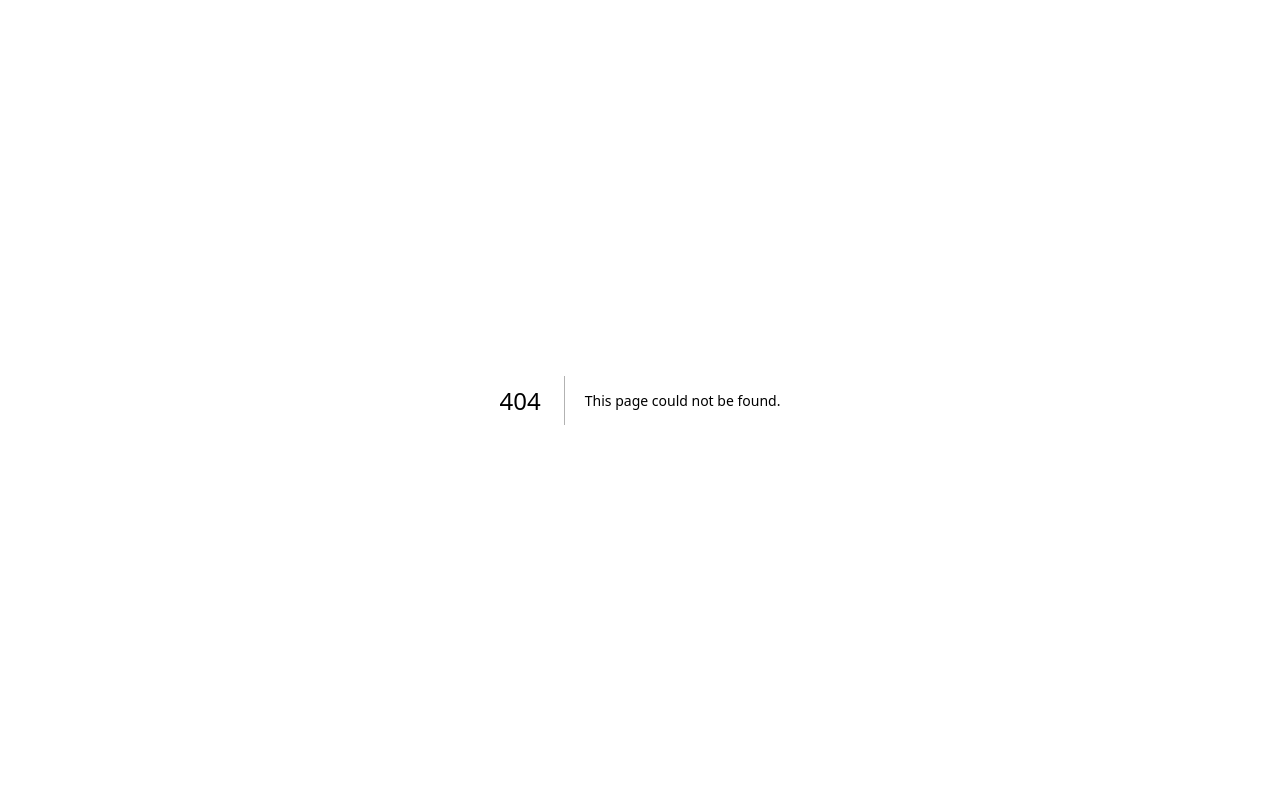
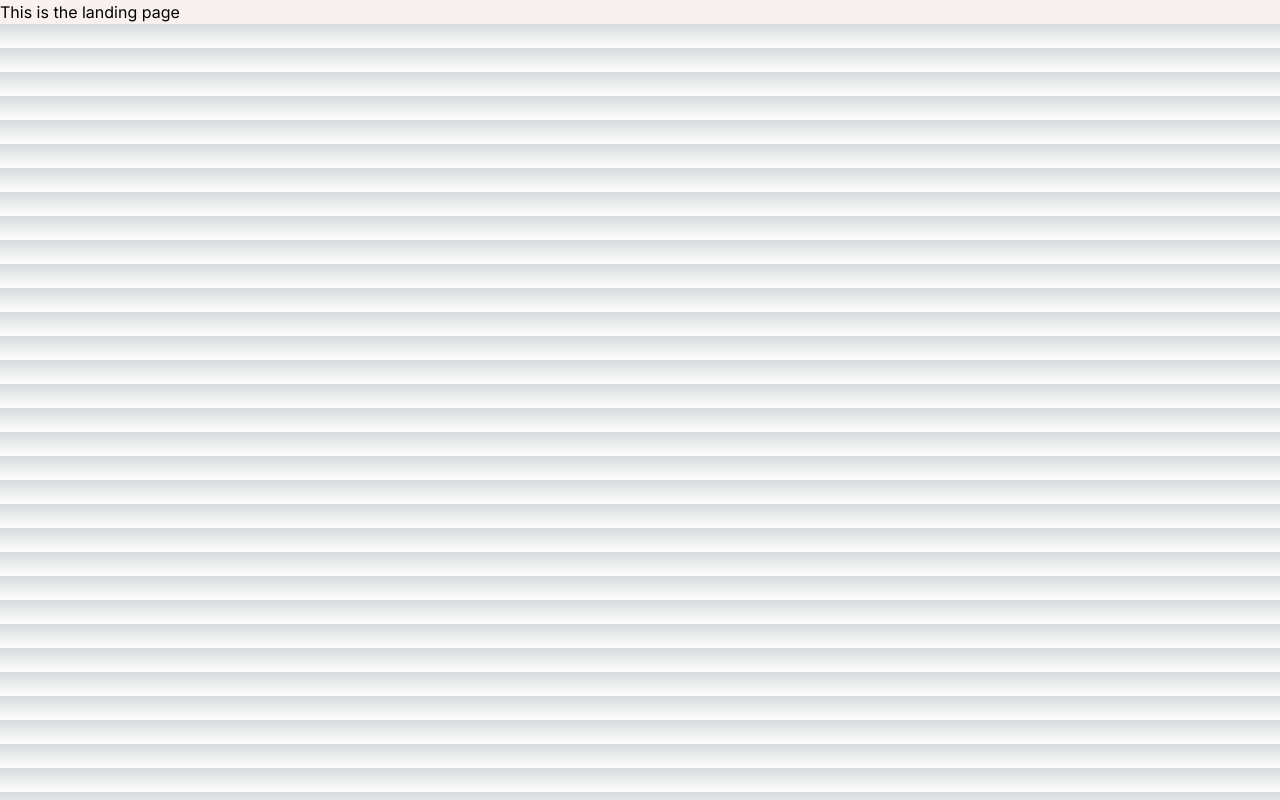
Before and after one commit to divin3circle/campus-discovery, a Next.js app: page /landing in a window 1280 px wide. Before the commit this address had no page. Built offline with nearby package versions, Linux system fonts and the light colour scheme.

Commit message:
project-init

```diff
--- /dev/null
+++ b/app/landing/page.jsx
@@ -0,0 +1,7 @@
+import React from "react";
+
+const page = () => {
+  return <div className="bg-background ">This is the landing page</div>;
+};
+
+export default page;
--- a/app/page.js
+++ b/app/page.js
@@ -1,8 +1,8 @@
-import Image from 'next/image'
+import Image from "next/image";
 
 export default function Home() {
   return (
-    <main className="flex min-h-screen flex-col items-center justify-between p-24">
+    <main className="flex min-h-screen flex-col items-center justify-between p-24 bg-primary">
       <div className="z-10 max-w-5xl w-full items-center justify-between font-mono text-sm lg:flex">
         <p className="fixed left-0 top-0 flex w-full justify-center border-b border-gray-300 bg-gradient-to-b from-zinc-200 pb-6 pt-8 backdrop-blur-2xl dark:border-neutral-800 dark:bg-zinc-800/30 dark:from-inherit lg:static lg:w-auto  lg:rounded-xl lg:border lg:bg-gray-200 lg:p-4 lg:dark:bg-zinc-800/30">
           Get started by editing&nbsp;
@@ -15,7 +15,7 @@ export default function Home() {
             target="_blank"
             rel="noopener noreferrer"
           >
-            By{' '}
+            By{" "}
             <Image
               src="/vercel.svg"
               alt="Vercel Logo"
@@ -47,7 +47,7 @@ export default function Home() {
           rel="noopener noreferrer"
         >
           <h2 className={`mb-3 text-2xl font-semibold`}>
-            Docs{' '}
+            Docs{" "}
             <span className="inline-block transition-transform group-hover:translate-x-1 motion-reduce:transform-none">
               -&gt;
             </span>
@@ -64,7 +64,7 @@ export default function Home() {
           rel="noopener noreferrer"
         >
           <h2 className={`mb-3 text-2xl font-semibold`}>
-            Learn{' '}
+            Learn{" "}
             <span className="inline-block transition-transform group-hover:translate-x-1 motion-reduce:transform-none">
               -&gt;
             </span>
@@ -81,7 +81,7 @@ export default function Home() {
           rel="noopener noreferrer"
         >
           <h2 className={`mb-3 text-2xl font-semibold`}>
-            Templates{' '}
+            Templates{" "}
             <span className="inline-block transition-transform group-hover:translate-x-1 motion-reduce:transform-none">
               -&gt;
             </span>
@@ -98,7 +98,7 @@ export default function Home() {
           rel="noopener noreferrer"
         >
           <h2 className={`mb-3 text-2xl font-semibold`}>
-            Deploy{' '}
+            Deploy{" "}
             <span className="inline-block transition-transform group-hover:translate-x-1 motion-reduce:transform-none">
               -&gt;
             </span>
@@ -109,5 +109,5 @@ export default function Home() {
         </a>
       </div>
     </main>
-  )
+  );
 }
--- a/tailwind.config.js
+++ b/tailwind.config.js
@@ -1,18 +1,25 @@
 /** @type {import('tailwindcss').Config} */
 module.exports = {
   content: [
-    './pages/**/*.{js,ts,jsx,tsx,mdx}',
-    './components/**/*.{js,ts,jsx,tsx,mdx}',
-    './app/**/*.{js,ts,jsx,tsx,mdx}',
+    "./pages/**/*.{js,ts,jsx,tsx,mdx}",
+    "./components/**/*.{js,ts,jsx,tsx,mdx}",
+    "./app/**/*.{js,ts,jsx,tsx,mdx}",
   ],
   theme: {
     extend: {
       backgroundImage: {
-        'gradient-radial': 'radial-gradient(var(--tw-gradient-stops))',
-        'gradient-conic':
-          'conic-gradient(from 180deg at 50% 50%, var(--tw-gradient-stops))',
+        "gradient-radial": "radial-gradient(var(--tw-gradient-stops))",
+        "gradient-conic":
+          "conic-gradient(from 180deg at 50% 50%, var(--tw-gradient-stops))",
+      },
+      colors: {
+        text: "#130e01",
+        background: "#f9f1f0",
+        primary: "#F79489",
+        secondary: "#fadddb",
+        accent: "#ff0080",
       },
     },
   },
   plugins: [],
-}
+};
```
Also changed, not shown: package.json (+7 -4 lines), 1 other file (tests, documents, lock files or other folders).
